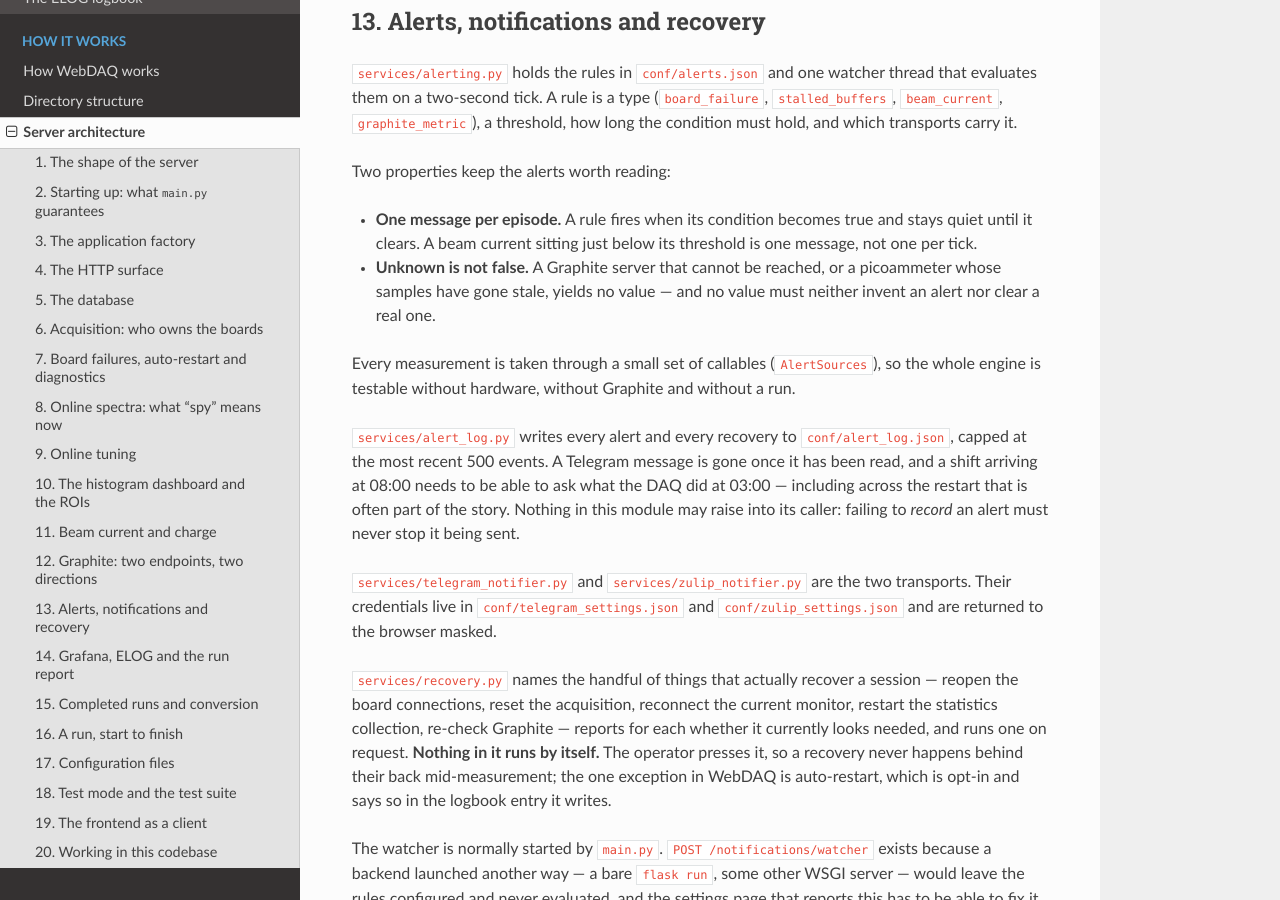
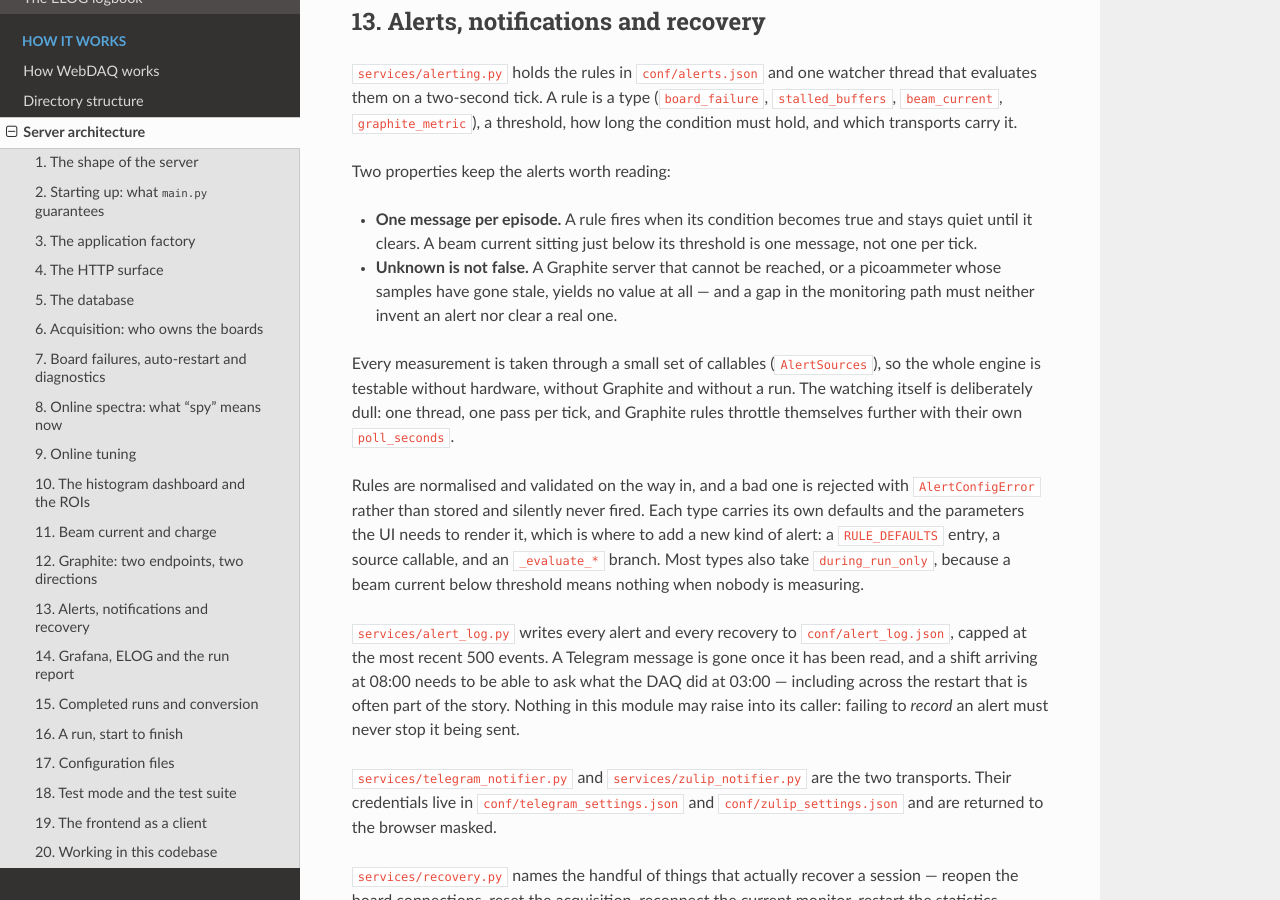
Before and after one commit to skowrons94/WebDAQ, a Sphinx documentation site: the page built from doc/server-architecture.md, in a window 1280 px wide and 900 px high, scrolled down 9356 px. Built offline with Sphinx 7.4.7 and the Read the Docs theme 3.1.0, drawn with Linux system fonts in a browser that asks for light colours; some of the changed text lies outside the part shown.

```diff
--- a/doc/server-architecture.md
+++ b/doc/server-architecture.md
@@ -224,9 +224,11 @@ The one thing to get right here: **the ingest and the read API are different ser
 Two properties keep the alerts worth reading:
 
 - **One message per episode.** A rule fires when its condition becomes true and stays quiet until it clears. A beam current sitting just below its threshold is one message, not one per tick.
-- **Unknown is not false.** A Graphite server that cannot be reached, or a picoammeter whose samples have gone stale, yields no value — and no value must neither invent an alert nor clear a real one.
+- **Unknown is not false.** A Graphite server that cannot be reached, or a picoammeter whose samples have gone stale, yields no value at all — and a gap in the monitoring path must neither invent an alert nor clear a real one.
 
-Every measurement is taken through a small set of callables (`AlertSources`), so the whole engine is testable without hardware, without Graphite and without a run.
+Every measurement is taken through a small set of callables (`AlertSources`), so the whole engine is testable without hardware, without Graphite and without a run. The watching itself is deliberately dull: one thread, one pass per tick, and Graphite rules throttle themselves further with their own `poll_seconds`.
+
+Rules are normalised and validated on the way in, and a bad one is rejected with `AlertConfigError` rather than stored and silently never fired. Each type carries its own defaults and the parameters the UI needs to render it, which is where to add a new kind of alert: a `RULE_DEFAULTS` entry, a source callable, and an `_evaluate_*` branch. Most types also take `during_run_only`, because a beam current below threshold means nothing when nobody is measuring.
 
 `services/alert_log.py` writes every alert and every recovery to `conf/alert_log.json`, capped at the most recent 500 events. A Telegram message is gone once it has been read, and a shift arriving at 08:00 needs to be able to ask what the DAQ did at 03:00 — including across the restart that is often part of the story. Nothing in this module may raise into its caller: failing to *record* an alert must never stop it being sent.
 
@@ -322,6 +324,8 @@ The web interface has no privileged path into the DAQ. It is one API client amon
 
 **`src/app/api/server-control/route.ts`** runs in the Next.js process, not the browser, and is how *Start an Experiment* works: it resolves the conda environment's prefix (asking conda rather than trusting `conda run -n luna python`, which on some versions resolves `python` from the inherited PATH), runs `scripts/check_db.sh` against the chosen working directory's `app.db`, creates the default user if there is none, and spawns `server/main.py` with that directory as its cwd and its own pid as `LUNA_LAUNCHER_PID`. Every step has a hard timeout so a hung conda or sqlite call cannot wedge the request, and a graceful exit of the launcher takes the backend with it — a SIGKILL is covered from the other side by the watchdog in section 2.
 
+Two things in that preflight are worth knowing when a start behaves oddly. It copies migration revisions the repository has and the measurement directory does not, adding only — anything already there wins, so a project whose history diverged keeps it. And it probes the database with plain sqlite3 reads first, skipping both the conda-wrapped `flask db upgrade` and the create-user script when there is nothing to do, because importing the app is the single most expensive step of a start and on a warm boot neither is needed.
+
 **`src/app/api/cache/route.ts`** keeps the state that genuinely belongs to a browser rather than to the DAQ: the visualisation channel selection, the waveform view configuration, the list of recent working directories. The histogram dashboard used to live here too, and section 10 explains why it does not any more.
 
 Everything else is conventional: Zustand stores for client state, React Query for polling, and JSROOT for drawing the `TBufferJSON` payloads the histogram endpoints return.
@@ -340,7 +344,8 @@ A short list of things that are easy to get wrong here.
 | Touching the database off a request | Open a context on the app reference handed to `app/routes/experiment.py` by `set_flask_app()`. |
 | Opening a file | Relative paths are relative to the working directory. Anything that must follow the *installation* has to be anchored to `__file__`, as `main.py` does for `migrations/`. |
 | Writing a config file | Temporary file plus `os.replace`, under a lock. Background threads write these too. |
-| A side effect at run start | It may not be able to fail the run. Catch it and report it. |
+| A side effect at run start | It must not be able to fail the run. Catch it, let the run proceed, and say which part did not start. |
+| Adding an alert | A `RULE_DEFAULTS` entry, a source callable in `AlertSources`, an `_evaluate_*` branch — and decide whether it only applies during a run. |
 | Reporting a failure | Say what broke and what to press. The alert log, the recovery actions and the empty-histogram titles all exist because "something went wrong" is not a message anyone can act on at 03:00. |
 | Changing the schema | `flask db migrate` in `server/`; `ensure_schema_current` applies it at the next start, in whichever working directory the server runs. |
 | Changing C++ | `pip install server/native/caendaq` after a submodule bump or a source change. |
```
Also changed, not shown: doc/directory-structure.md (+2 -2 lines).
